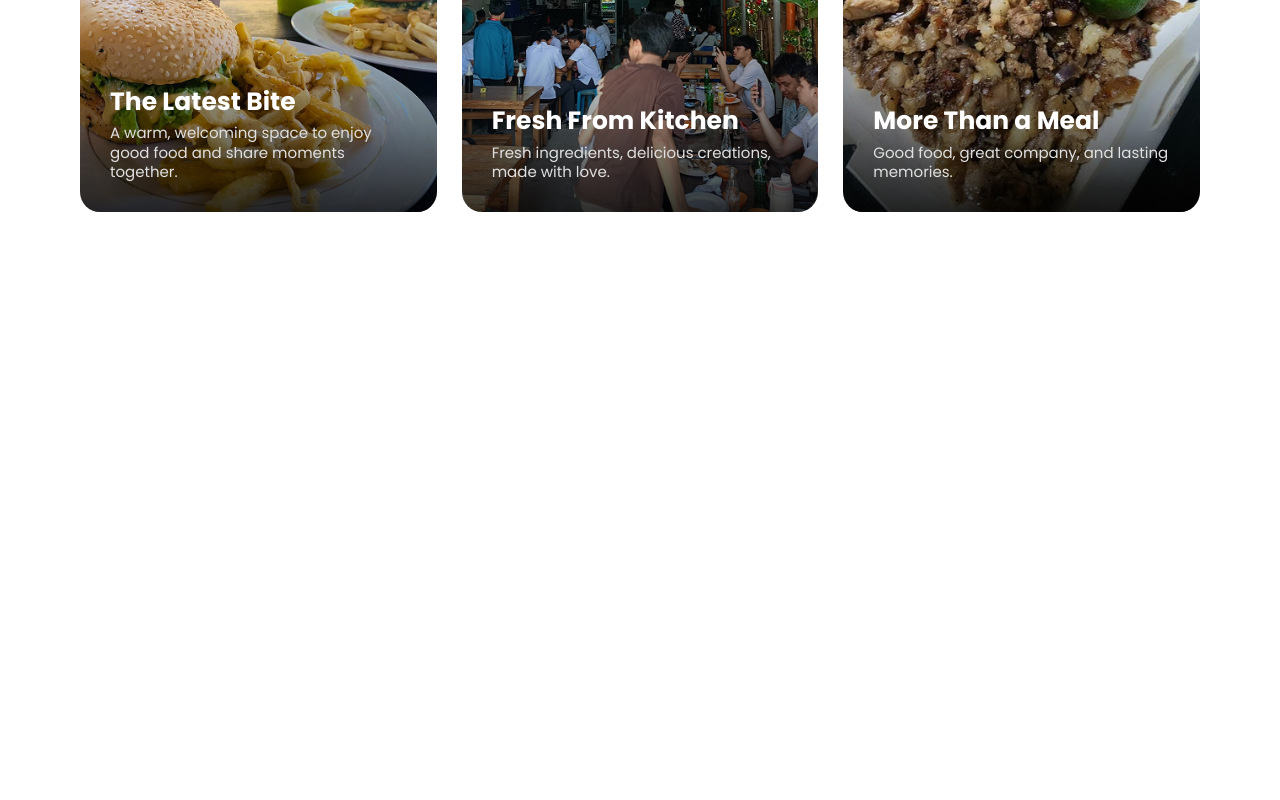
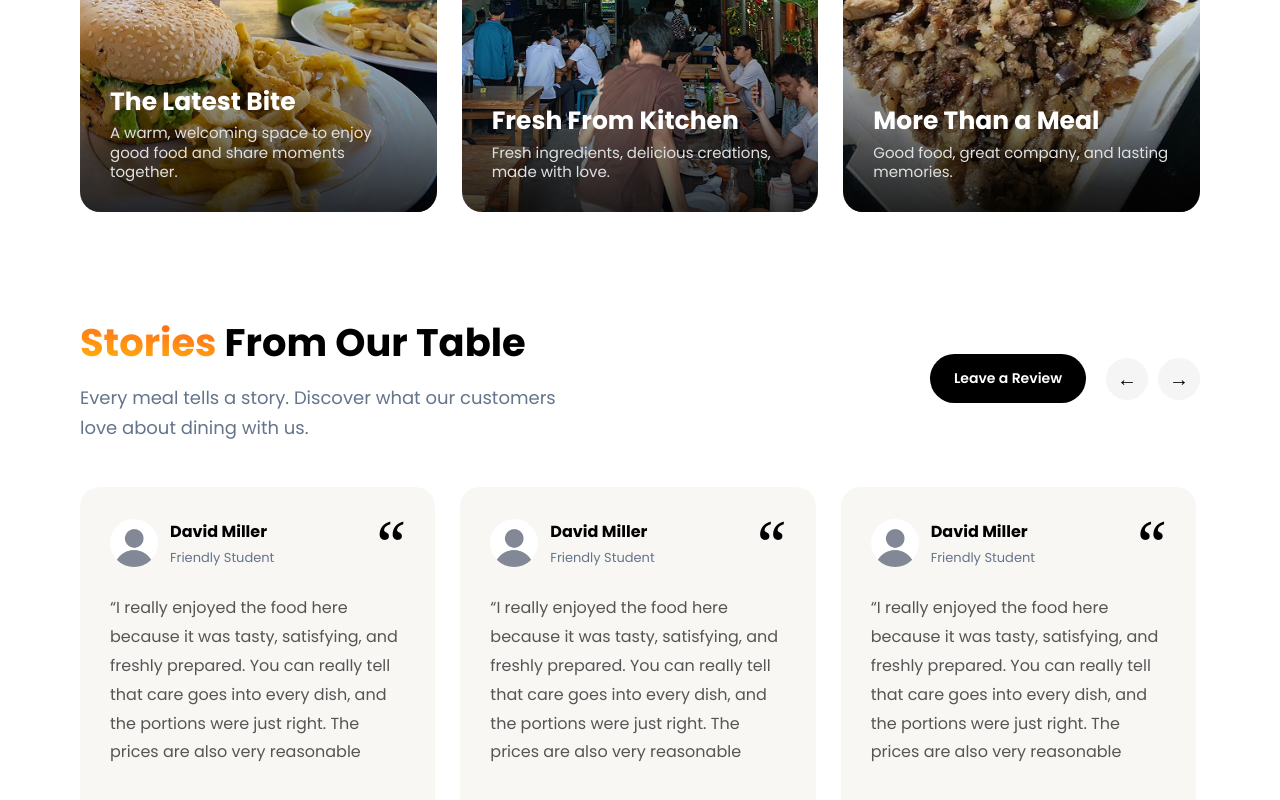
Before and after one commit to ZexceedGit/chatabs-eatery-pos-and-inventory-system, a React (Vite) app: page / in a window 1280 px wide. Shown: the part 5213-6013 px from the top of the page. Before the commit the page ends 5575 px from the top, so only its background shows below. Built offline with nearby package versions, Linux system fonts and the light colour scheme.

Commit message:
Reviews Section done

```diff
--- /dev/null
+++ b/src/components/Reviews/Reviews.css
@@ -0,0 +1,231 @@
+
+.reviews {
+    margin-bottom: var(--section-spacing);
+}
+
+/* HEADER */
+.reviews-header {
+    display: flex;
+    justify-content: space-between;
+    align-items: center;
+    gap: 30px;
+    margin-bottom: clamp(25px, 3vw, 45px);
+}
+
+.reviews-header h1 {
+    font-size: clamp(30px, 3vw, 40px);
+    margin-bottom: 12px;
+}
+
+.reviews-header p {
+    max-width: 500px;
+    color: var(--muted);
+    font-size: clamp(15px, 1.5vw, 18px);
+    line-height: 1.7;
+}
+
+.reviews-header button {
+    padding: 14px 24px;
+    border-radius: 99px;
+    border: none;
+    font-size: 14px;
+    font-weight: 600;
+    cursor: pointer;
+    background: black;
+    color: white;
+    transition: 0.3s ease;
+    white-space: nowrap;
+}
+
+.reviews-header button:hover {
+    background: var(--ignited);
+}
+
+.reviews-header > div:last-child {
+    display: flex;
+    align-items: center;
+    gap: 20px;
+}
+
+.reviews-header .arrow-container {
+    display: flex;
+    gap: 10px;
+}
+
+.reviews-header .arrow-container .arrow {
+    width: 42px;
+    height: 42px;
+    background: #F5F5F5;
+    border-radius: 50%;
+    display: grid;
+    place-items: center;
+    font-size: 20px;
+    cursor: pointer;
+    transition: 0.3s ease;
+}
+
+/* CAROUSEL */
+.review-carousel {
+    display: flex;
+    gap: 25px;
+    width: 100%;
+    overflow-x: auto;
+    overflow-y: hidden;
+    scroll-behavior: smooth;
+    scroll-snap-type: x mandatory;
+    padding: 5px 2px 20px;
+    box-sizing: border-box;
+}
+
+.review-carousel .review-card {
+    box-sizing: border-box;
+    flex: 0 0 calc((100% - 50px) / 3);
+    min-width: 0;
+    min-height: 350px;
+    padding: 30px;
+    border-radius: 20px;
+    background: #f8f7f4;
+    display: flex;
+    flex-direction: column;
+    justify-content: start;
+    scroll-snap-align: start;
+    transition: 0.3s ease;
+}
+
+.review-carousel::-webkit-scrollbar {
+    height: 6px;
+}
+
+.review-carousel::-webkit-scrollbar-thumb {
+    background: var(--first-fire-gradient);
+    border-radius: 10px;
+}
+
+.review-carousel::-webkit-scrollbar-track {
+    background: transparent;
+}
+
+.review-carousel .review-card:hover {
+    transform: translateY(-5px);
+    background: #f2eee8;
+}
+
+/* CARD HEADER */
+.review-card .review-card-header {
+    display: flex;
+    justify-content: space-between;
+    align-items: center;
+    margin-bottom: 25px;
+    flex-shrink: 0;
+}
+
+.review-card .review-card-header > div:first-child {
+    display: flex;
+    align-items: center;
+    gap: 12px;
+}
+
+.review-card-header .profile {
+    width: 48px;
+    height: 48px;
+    flex-shrink: 0;
+    border-radius: 50%;
+    background: url("../../assets//images//Profile1.jpg") center / cover no-repeat;
+}
+
+.review-card-header .profile-details h2 {
+    font-size: 16px;
+    font-weight: 700;
+    margin-bottom: 4px;
+}
+
+.review-card-header .profile-details p {
+    font-size: 13px;
+    color: var(--muted);
+}
+
+.review-card-header span {
+    font-size: 65px;
+    line-height: 0.8;
+    color: var(--ignited);
+    font-family: Georgia, serif;
+}
+
+/* REVIEW TEXT */
+.review-card .review-text {
+    display: flex;
+    align-items: center;
+}
+
+.review-card .review-text p {
+    font-size: 16px;
+    color: #555;
+    line-height: 1.8;
+}
+
+/* TABLET */
+@media (max-width: 990px) {
+    .reviews {
+        padding: 65px 5%;
+    }
+
+    .reviews-header h1 {
+        font-size: 34px;
+    }
+
+    .review-carousel .review-card {
+        flex: 0 0 calc((100% - 25px) / 2);
+        min-height: 360px;
+        padding: 25px;
+    }
+}
+
+/* MOBILE */
+@media (max-width: 600px) {
+    .reviews {
+        padding: 50px 6%;
+    }
+
+    .reviews-header {
+        flex-direction: column;
+        align-items: flex-start;
+        gap: 20px;
+        margin-bottom: 30px;
+    }
+
+    .reviews-header h1 {
+        font-size: 30px;
+    }
+
+    .reviews-header p {
+        font-size: 14px;
+    }
+
+    .reviews-header > div:last-child {
+        width: 100%;
+        justify-content: space-between;
+    }
+
+    .review-carousel {
+        gap: 18px;
+    }
+
+    .review-carousel .review-card {
+        flex: 0 0 100%;
+        min-height: 340px;
+        padding: 25px;
+    }
+
+    .review-card .review-card-header {
+        margin-bottom: 20px;
+    }
+
+    .review-card-header span {
+        font-size: 55px;
+    }
+
+    .review-card .review-text p {
+        font-size: 16px;
+        line-height: 1.7;
+    }
+}
--- /dev/null
+++ b/src/components/Reviews/Reviews.jsx
@@ -0,0 +1,108 @@
+import './Reviews.css'
+const Reviews = () => {
+    return (
+        <>
+          <div className="reviews">
+             <div className="reviews-header">
+                <div>
+                    <h1><span className="ignited1">Stories</span> From Our Table</h1>
+                    <p>Every meal tells a story. Discover what our customers love about dining with us.</p>
+                </div>
+                <div>
+                    <button>Leave a Review</button>
+                    <div className="arrow-container">
+                        <div className="arrow">&larr;</div>
+                        <div className="arrow">&rarr;</div>
+                    </div>
+                </div>
+             </div>
+
+             <div className="review-carousel">
+                <div className="review-card">
+                    <div className="review-card-header">
+                        <div>
+                            <div className="profile"></div>
+                            <div className="profile-details">
+                                <h2>David Miller</h2>
+                                <p>Friendly Student</p>
+                            </div>
+                        </div>
+                        <span>“</span>
+                    </div>
+                    <div className="review-text">
+                        <p>“I really enjoyed the food here because it was tasty, satisfying, and freshly prepared. You can really tell that care goes into every dish, and the portions were just right. The prices are also very reasonable</p>
+                    </div>
+                </div>
+
+                <div className="review-card">
+                    <div className="review-card-header">
+                        <div>
+                            <div className="profile"></div>
+                            <div className="profile-details">
+                                <h2>David Miller</h2>
+                                <p>Friendly Student</p>
+                            </div>
+                        </div>
+                        <span>“</span>
+                    </div>
+                    <div className="review-text">
+                        <p>“I really enjoyed the food here because it was tasty, satisfying, and freshly prepared. You can really tell that care goes into every dish, and the portions were just right. The prices are also very reasonable</p>
+                    </div>
+                </div>
+
+                <div className="review-card">
+                    <div className="review-card-header">
+                        <div>
+                            <div className="profile"></div>
+                            <div className="profile-details">
+                                <h2>David Miller</h2>
+                                <p>Friendly Student</p>
+                            </div>
+                        </div>
+                        <span>“</span>
+                    </div>
+                    <div className="review-text">
+                        <p>“I really enjoyed the food here because it was tasty, satisfying, and freshly prepared. You can really tell that care goes into every dish, and the portions were just right. The prices are also very reasonable</p>
+                    </div>
+                </div>
+
+                   <div className="review-card">
+                    <div className="review-card-header">
+                        <div>
+                            <div className="profile"></div>
+                            <div className="profile-details">
+                                <h2>David Miller</h2>
+                                <p>Friendly Student</p>
+                            </div>
+                        </div>
+                        <span>“</span>
+                    </div>
+                    <div className="review-text">
+                        <p>“I really enjoyed the food here because it was tasty, satisfying, and freshly prepared. You can really tell that care goes into every dish, and the portions were just right. The prices are also very reasonable</p>
+                    </div>
+                </div>
+
+                   <div className="review-card">
+                    <div className="review-card-header">
+                        <div>
+                            <div className="profile"></div>
+                            <div className="profile-details">
+                                <h2>David Miller</h2>
+                                <p>Friendly Student</p>
+                            </div>
+                        </div>
+                        <span>“</span>
+                    </div>
+                    <div className="review-text">
+                        <p>“I really enjoyed the food here because it was tasty, satisfying, and freshly prepared. You can really tell that care goes into every dish, and the portions were just right. The prices are also very reasonable</p>
+                    </div>
+                </div>
+
+
+             </div>
+          </div>
+        </>
+     );
+}
+
+export default Reviews
--- a/src/pages/Hero.jsx
+++ b/src/pages/Hero.jsx
@@ -4,6 +4,7 @@ import Specialty from '../components/Specialty/Specialty';
 import Gallery from '../components/Gallery/Gallery';
 import Story from '../components/Story/Story';
 import Articles from '../components/Articles/Articles';
+import Reviews from '../components/Reviews/Reviews'
 const Hero = () => {
     return (
         <>
@@ -14,6 +15,7 @@ const Hero = () => {
              <Gallery/>
              <Story />
              <Articles/>
+             <Reviews/>
          </div>
         </>
      );
```
Also changed, not shown: src/assets/images/Profile1.jpg (added).
